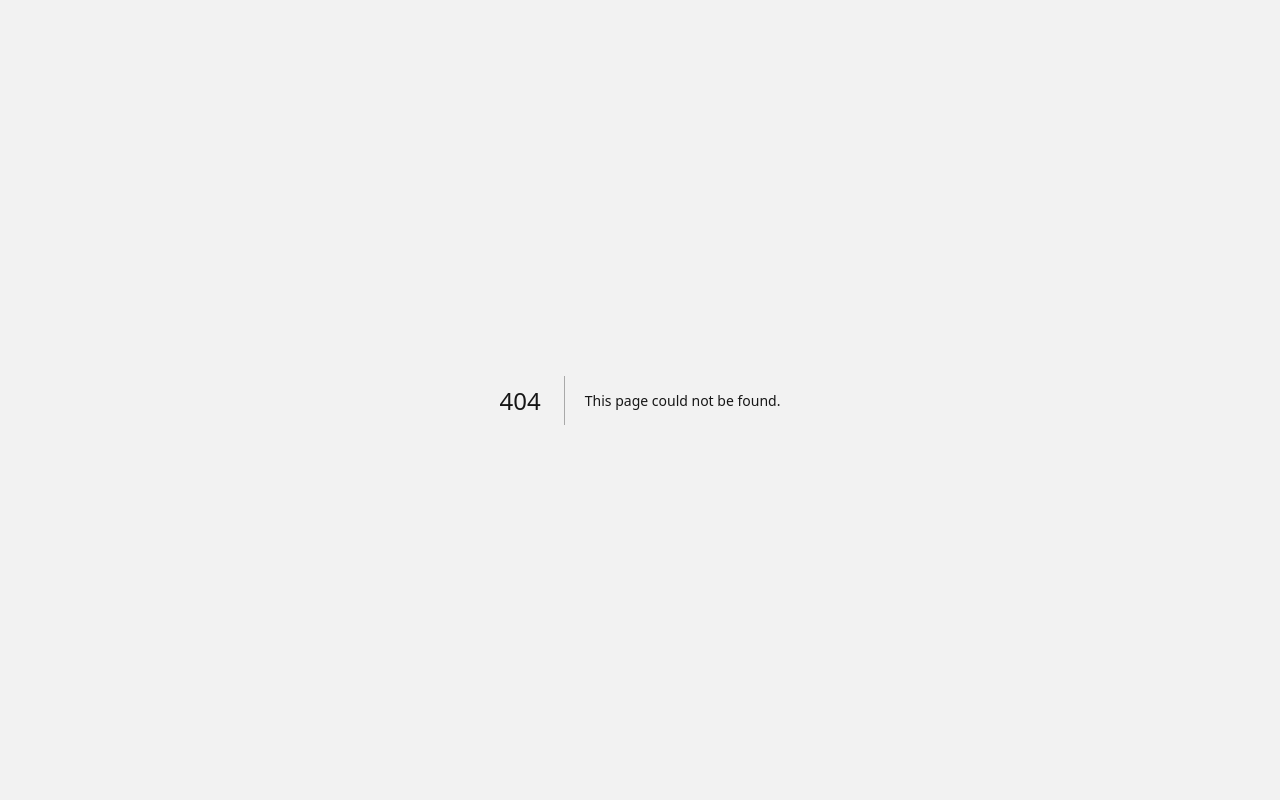
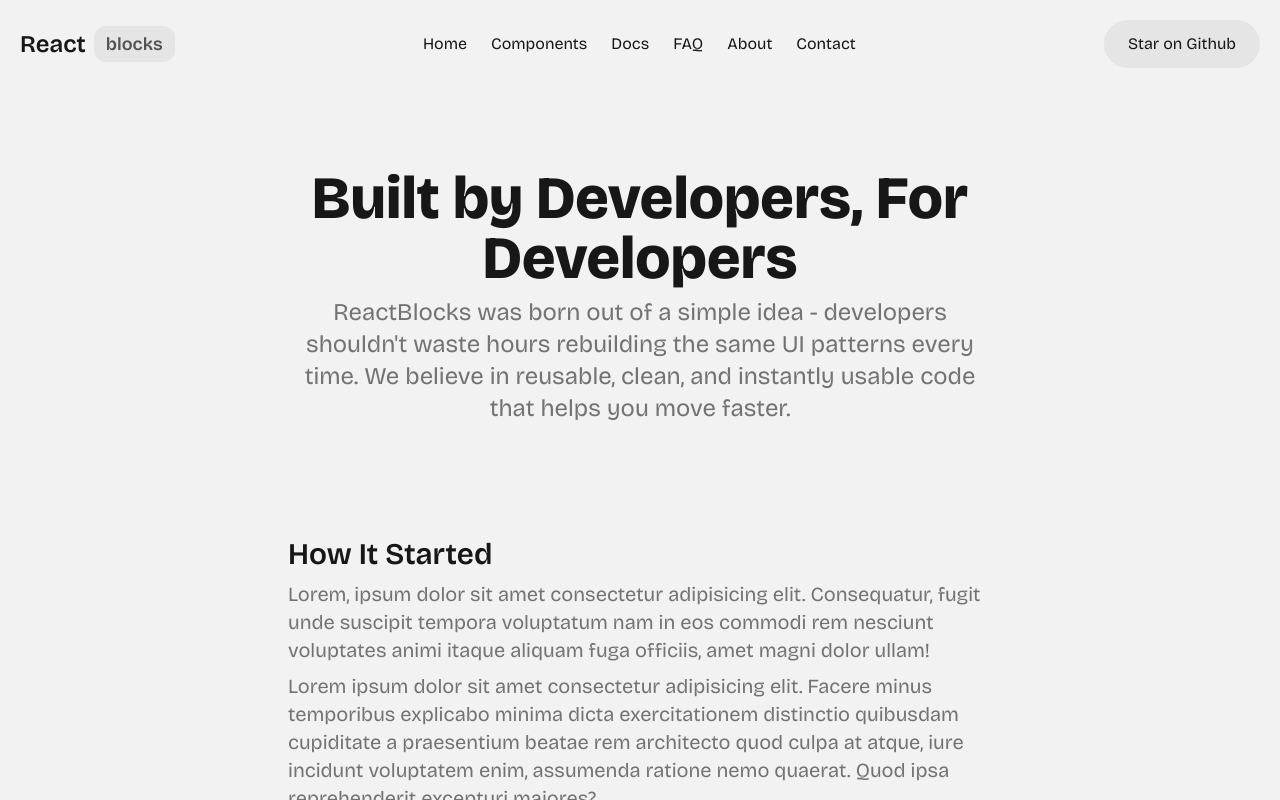
Before and after one commit to dahamdevtools/reactblocks, a Next.js app: page /about in a window 1280 px wide. Before the commit this address had no page. Built offline with nearby package versions, Linux system fonts and the light colour scheme.

Commit message:
created the about page

```diff
--- /dev/null
+++ b/app/(pages)/about/page.jsx
@@ -0,0 +1,100 @@
+"use client";
+
+import Footer from "@/app/components/main/Footer";
+import Navigation from "@/app/components/main/Navigation";
+import Link from "next/link";
+import { useRef } from "react";
+
+export default function About() {
+  const scrollContainerRef = useRef(null);
+
+  return (
+    <div
+      ref={scrollContainerRef}
+      className="w-screen h-screen flex flex-col items-center overflow-x-hidden overflow-y-auto scrollbar-none"
+    >
+      <Navigation position={"sticky"} scrollContainerRef={scrollContainerRef} />
+      <div className="w-full max-w-[1440px] flex-1 flex flex-col items-center justify-between">
+        <div className="w-full flex flex-col items-center">
+          <main className="w-full max-w-3xl h-fit flex flex-col gap-2 py-20 mb-8 px-5 sm:px-10">
+            <h1 className="text-center font-extrabold text-3xl sm:text-6xl">
+              Built by Developers, For Developers
+            </h1>
+            <h4 className="text-center text-lg sm:text-2xl text-neutral-500">
+              ReactBlocks was born out of a simple idea - developers shouldn't
+              waste hours rebuilding the same UI patterns every time. We believe
+              in reusable, clean, and instantly usable code that helps you move
+              faster.
+            </h4>
+          </main>
+          <div className="w-full max-w-3xl h-fit flex flex-col gap-8 px-8 mb-20">
+            <div className="flex flex-col gap-2">
+              <h3 className="font-semibold text-2xl sm:text-3xl">
+                How It Started
+              </h3>
+              <p className="text-lg sm:text-xl text-neutral-500">
+                Lorem, ipsum dolor sit amet consectetur adipisicing elit.
+                Consequatur, fugit unde suscipit tempora voluptatum nam in eos
+                commodi rem nesciunt voluptates animi itaque aliquam fuga
+                officiis, amet magni dolor ullam!
+              </p>
+              <p className="text-lg sm:text-xl text-neutral-500">
+                Lorem ipsum dolor sit amet consectetur adipisicing elit. Facere
+                minus temporibus explicabo minima dicta exercitationem
+                distinctio quibusdam cupiditate a praesentium beatae rem
+                architecto quod culpa at atque, iure incidunt voluptatem enim,
+                assumenda ratione nemo quaerat. Quod ipsa reprehenderit
+                excepturi maiores?
+              </p>
+            </div>
+            <h3 className="font-semibold text-2xl sm:text-3xl">Our Mission</h3>
+            <div className="flex flex-col gap-5">
+              <div className="flex flex-col gap-1 ps-6 border-s-4 border-neutral-300 dark:border-neutral-800">
+                <h4 className="font-semibold text-lg">
+                  Make UI Development Effortless
+                </h4>
+                <p className="text-neutral-500">
+                  We believe developers should spend time building ideas, not
+                  boilerplate. ReactBlocks gives you production-ready building
+                  blocks so you can design, iterate, and ship faster.
+                </p>
+              </div>
+              <div className="flex flex-col gap-1 ps-6 border-s-4 border-neutral-300 dark:border-neutral-800">
+                <h4 className="font-semibold text-lg">Keep It Simple</h4>
+                <p className="text-neutral-500">
+                  No dependencies, no setup, no complexity. Just clean React
+                  code and Tailwind classes you can fully control and
+                  understand.
+                </p>
+              </div>
+              <div className="flex flex-col gap-1 ps-6 border-s-4 border-neutral-300 dark:border-neutral-800">
+                <h4 className="font-semibold text-lg">Stay Open & Free</h4>
+                <p className="text-neutral-500">
+                  ReactBlocks is and always will be 100% free and open source.
+                  You're free to use, customize, and contribute, no licenses, no
+                  restrictions, no paywalls.
+                </p>
+              </div>
+            </div>
+            <div className="w-full h-fit flex flex-col items-center rounded-3xl p-8 pt-10 gap-4 bg-neutral-200 dark:bg-neutral-900">
+              <h3 className="text-2xl sm:text-3xl font-extrabold text-center">
+                Ready to Build Faster?
+              </h3>
+              <p className="text-xl text-center text-neutral-500">
+                Explore 40+ handcrafted React components and ship beautiful
+                interfaces in minutes.
+              </p>
+              <Link
+                href={"/components"}
+                className="w-fit h-fit px-8 py-3.5 rounded-2xl cursor-pointer bg-neutral-300 dark:bg-neutral-800"
+              >
+                Browse Components
+              </Link>
+            </div>
+          </div>
+        </div>
+        <Footer />
+      </div>
+    </div>
+  );
+}
--- a/app/(pages)/documentation/page.jsx
+++ b/app/(pages)/documentation/page.jsx
@@ -26,7 +26,7 @@ export default function Documentation() {
               faster.
             </h4>
           </main>
-          <div className="w-full max-w-3xl h-fit flex flex-col gap-8 px-5 mb-20">
+          <div className="w-full max-w-3xl h-fit flex flex-col gap-8 px-8 mb-20">
             <div className="flex flex-col gap-2">
               <h3 className="font-semibold text-2xl sm:text-3xl">
                 Installation
```
